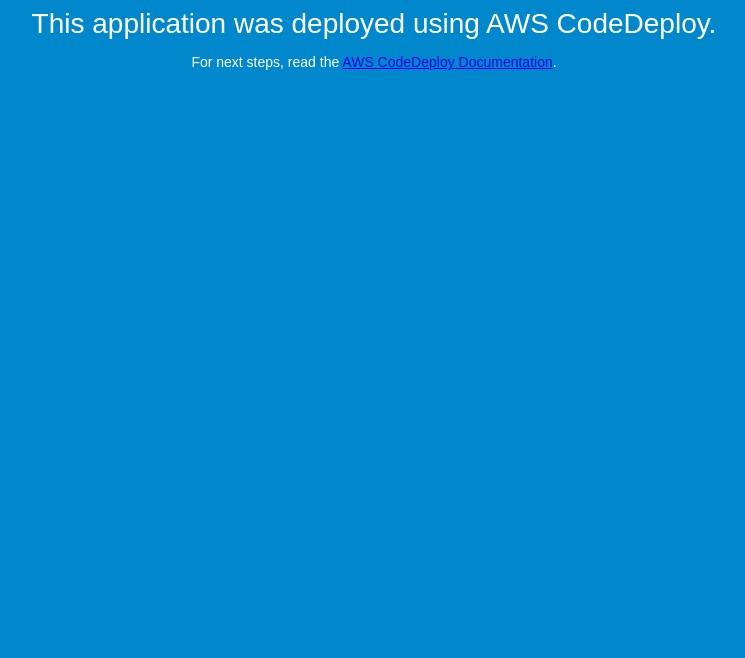
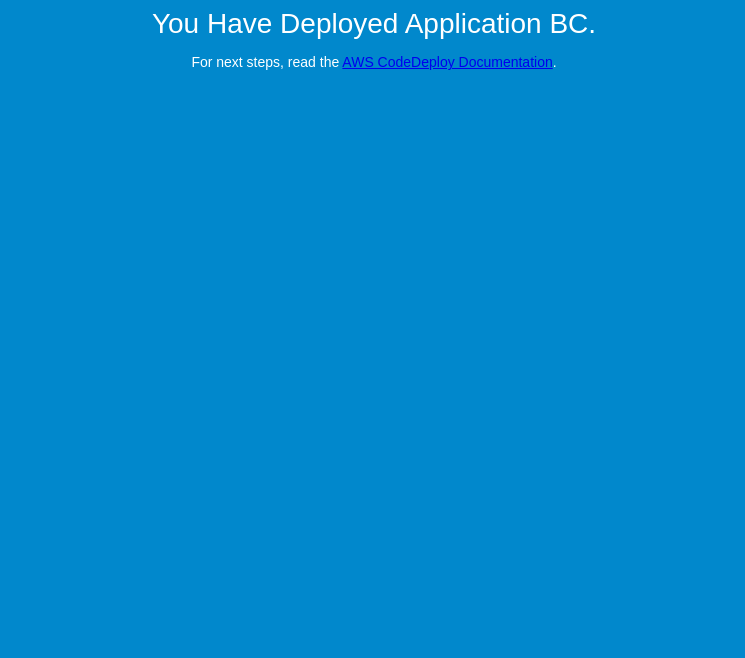
Before and after one commit to jk1510karti/SampleApp-BC, a plain HTML site: page index.html in a window 1280 px wide. Shown: the part 142-800 px from the top of the page, without its empty margins (266-1011 px from the left). Drawn offline with Linux system fonts and the light colour scheme.

Commit message:
sampleappbc

```diff
--- a/index.html
+++ b/index.html
@@ -27,7 +27,7 @@
 <body>
   <div align="center">
     <h1>Congratulations</h1>
-    <h2>This application was deployed using AWS CodeDeploy.</h2>
+    <h2>You Have Deployed Application BC.</h2>
     <p>For next steps, read the <a href="http://aws.amazon.com/documentation/codedeploy">AWS CodeDeploy Documentation</a>.</p>
   </div>
 </body>
```
Also changed, not shown: 2 other files.
